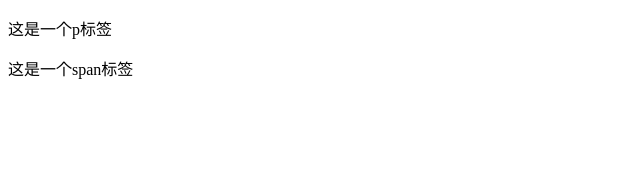
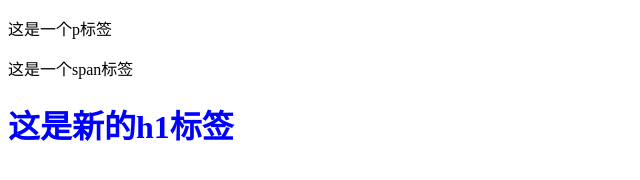
Before and after one commit to pengkaiqiang/toabao, a plain HTML site: page index.html in a window 1280 px wide. Shown: the whole page, without its empty margins (0-640 px from the left). Drawn offline with Linux system fonts and the light colour scheme.

Commit message:
创建了一个蓝色的字体

```diff
--- a/index.html
+++ b/index.html
@@ -9,5 +9,6 @@
 <body>
     <p>这是一个p标签</p>
     <span>这是一个span标签</span>
+    <h1 style="color: blue">这是新的h1标签</h1>
 </body>
 </html>
```
